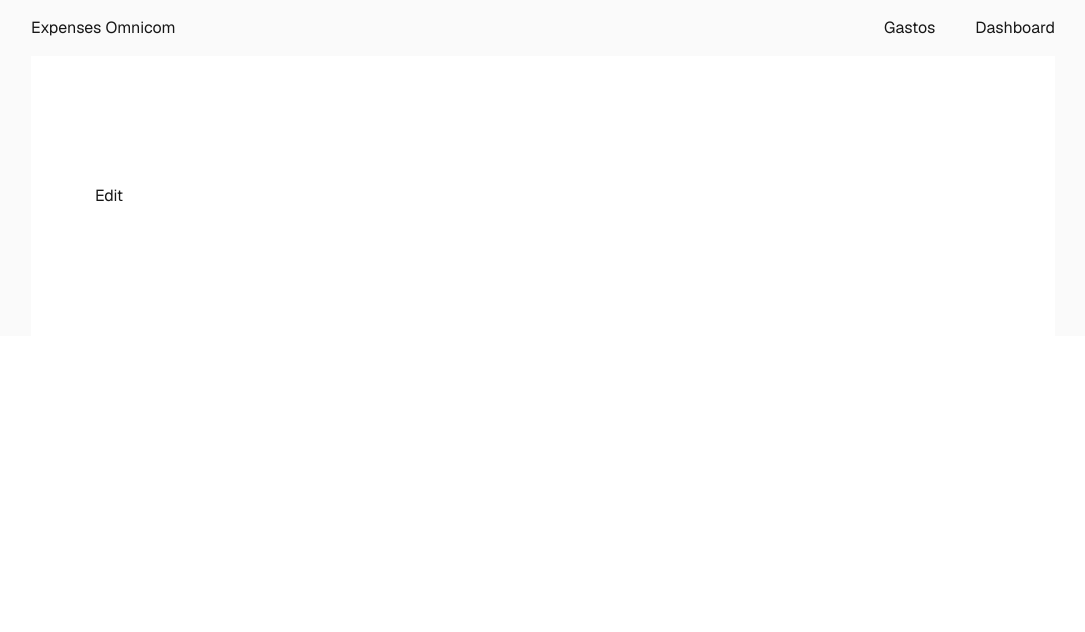
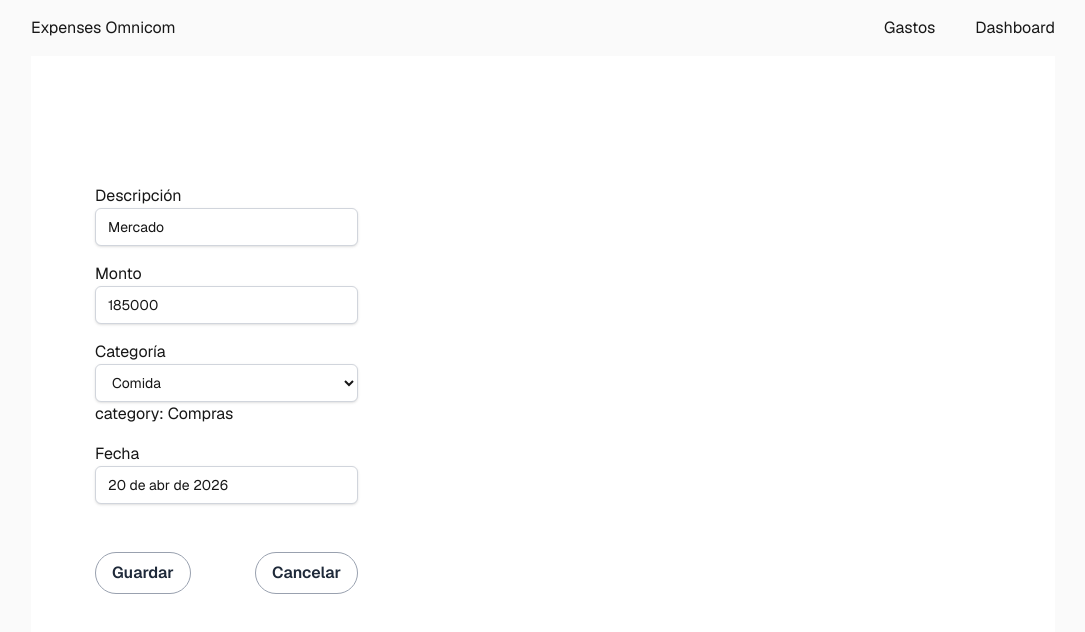
Before and after one commit to arley-cuadrado/prueba_tecnica_omnicom, a Next.js app: page /edit/1 in a window 1280 px wide. Shown: the top 632 px of the page, without its empty margins (97-1182 px from the left). Built offline with nearby package versions, Linux system fonts and the light colour scheme.

Commit message:
update form

```diff
--- a/src/app/edit/[id]/page.tsx
+++ b/src/app/edit/[id]/page.tsx
@@ -1,7 +1,13 @@
-export default function Edit() {
-    return (
-        <>
-            <h2>Edit</h2>
-        </>
-    )
+import NewFormPage from "../../new/page";
+
+type EditPageProps = {
+    params: Promise<{
+        id: string;
+    }>;
+};
+
+export default async function EditPage({ params }: EditPageProps) {
+    const { id } = await params;
+
+    return <NewFormPage expenseId={id} />;
 }
--- a/src/app/expenses/page.tsx
+++ b/src/app/expenses/page.tsx
@@ -5,12 +5,8 @@ import { useRouter } from "next/navigation";
 import { useExpenses } from "@/context/ExpensesContext";
 
 export default function ExpensesPage() {
-
     const router = useRouter();
-    const { expenses } = useExpenses();
-    const { deleteExpense } = useExpenses();
-
-    console.log("Prubea contexto...", expenses);
+    const { expenses, deleteExpense } = useExpenses();
 
     return (
         <>
--- a/src/app/new/page.tsx
+++ b/src/app/new/page.tsx
@@ -1,6 +1,4 @@
 "use client"
-
-import Link from "next/link";
 
 import { useState } from "react";
 import { useExpenses } from "@/context/ExpensesContext";
@@ -18,10 +16,13 @@ type ExpenseFormValue = {
     category: string;
 };
 
-export default function New() {
+type NewPageProps = {
+    expenseId?: string;
+};
 
-    const { createExpense } = useExpenses()
-    const router = useRouter()
+export default function New({ expenseId }: NewPageProps) {
+    const { createExpense, expenses, updateExpense } = useExpenses();
+    const router = useRouter();
 
     const expense_categories = [
         { id: 0, value: 'comida', label: 'Comida' },
@@ -32,15 +33,19 @@ export default function New() {
         { id: 5, value: 'otros', label: 'Otros' }
     ] as const;
 
+    const currentExpense = expenseId
+        ? expenses.find((item) => item.id === expenseId)
+        : undefined;
+
     const [selected, setSelected] = useState<SelectedCategory>({
         name: "category",
-        value: expense_categories[0].value,
+        value: currentExpense?.category ?? expense_categories[0].value,
     });
     const [expense, setExpense] = useState<ExpenseFormValue>({
-        description: "",
-        monto: "",
-        fecha: "",
-        category: expense_categories[0].value,
+        description: currentExpense?.description ?? "",
+        monto: currentExpense ? String(currentExpense.amount) : "",
+        fecha: currentExpense?.date ?? "",
+        category: currentExpense?.category ?? expense_categories[0].value,
     });
 
     const handleSelect = (e: React.ChangeEvent<HTMLSelectElement>) => {
@@ -65,15 +70,26 @@ export default function New() {
 
     const handleSubmit = (e: React.FormEvent<HTMLFormElement>) => {
         e.preventDefault();
+        const expenseData = {
+            description: expense.description,
+            category: expense.category,
+            date: expense.fecha,
+            amount: Number(expense.monto),
+        };
+
+        if (expenseId) {
+            updateExpense(expenseId, expenseData);
+        } else {
             createExpense(
                 expense.description,
                 expense.category,
                 expense.fecha,
                 Number(expense.monto)
             );
-        console.log(expense)
-        router.push('/')
         }
+
+        router.push("/expenses");
+    };
 
     return (
         <>
@@ -118,10 +134,13 @@ export default function New() {
                 </div>
                 <div className="pt-8 pb-8 flex flex-row gap-16">
                     <button
+                        type="submit"
                         className="bg-white hover:bg-gray-100 text-gray-800 font-semibold py-2 px-4 border border-gray-400 rounded-full"
                     >Guardar
                     </button>
                     <button
+                        type="button"
+                        onClick={() => router.push("/expenses")}
                         className="bg-white hover:bg-gray-100 text-gray-800 font-semibold py-2 px-4 border border-gray-400 rounded-full"
                     >Cancelar
                     </button>
--- a/src/context/ExpensesContext.tsx
+++ b/src/context/ExpensesContext.tsx
@@ -11,6 +11,8 @@ export type Expense = {
     amount: number;
 };
 
+export type ExpenseInput = Omit<Expense, "id">;
+
 export type ExpensesContextValue = {
     expenses: Expense[];
     createExpense: (
@@ -20,12 +22,14 @@ export type ExpensesContextValue = {
         amount: number
     ) => void;
     deleteExpense: (id: string) => void;
+    updateExpense: (id: string, updatedExpense: ExpenseInput) => void;
 };
 
 export const ExpensesContext = createContext<ExpensesContextValue>({
     expenses: [],
     createExpense: () => { },
     deleteExpense: () => { },
+    updateExpense: () => { },
 });
 
 type ExpensesProviderProps = {
@@ -67,14 +71,26 @@ export function ExpensesProvider({ children }: ExpensesProviderProps) {
 
     //Eliminar gasto
     const deleteExpense = (id: string): void => {
-        setExpenses(expenses.filter((expense) => expense.id !== id));
+        setExpenses((currentExpenses) =>
+            currentExpenses.filter((expense) => expense.id !== id)
+        );
+    };
+
+    //Editar gasto
+    const updateExpense = (id: string, updatedExpense: ExpenseInput): void => {
+        setExpenses((currentExpenses) =>
+            currentExpenses.map((expense) =>
+                expense.id === id ? { ...expense, ...updatedExpense } : expense
+            )
+        );
     };
 
     return (
         <ExpensesContext.Provider value={{
             expenses,
             createExpense,
-            deleteExpense
+            deleteExpense,
+            updateExpense
         }}>
             {children}
         </ExpensesContext.Provider>
```
Lines whose indentation alone changed are shown as unchanged.
